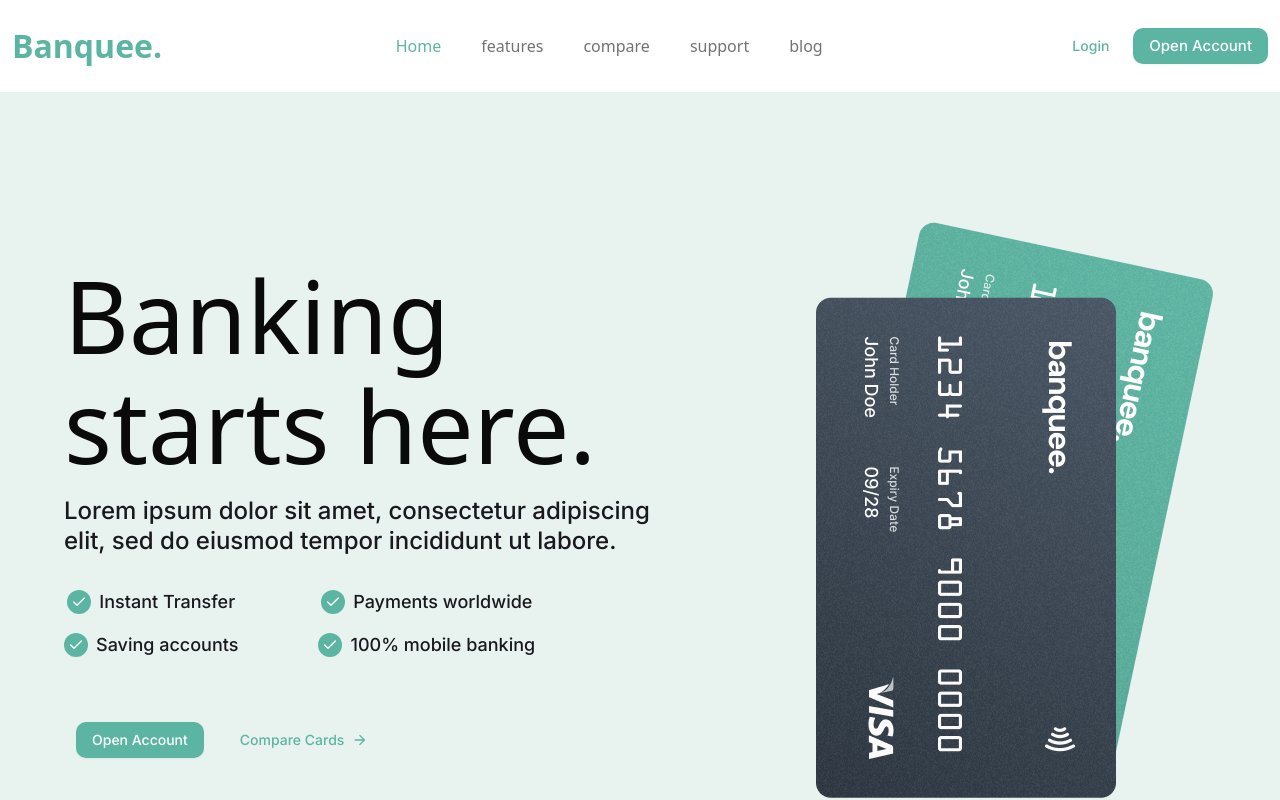
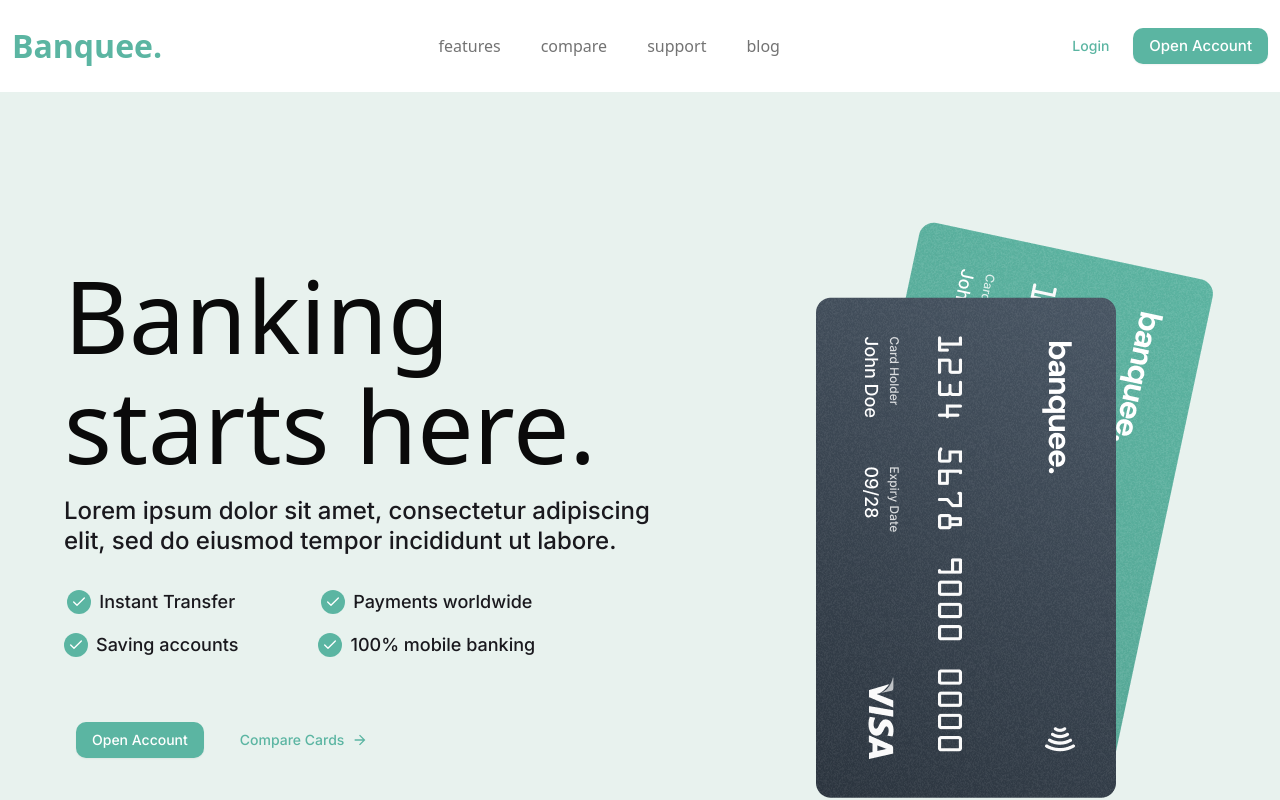
Before and after one commit to mdraseltalukder/banque-project, a Next.js app: page / in a window 1280 px wide. Shown: the top 800 px of the page. Built offline with nearby package versions, Linux system fonts and the light colour scheme.

Commit message:
fix:navbar fixed

```diff
--- a/src/components/ui/layout/Navbar.tsx
+++ b/src/components/ui/layout/Navbar.tsx
@@ -14,10 +14,7 @@ export default function Navbar() {
   console.log(pathname);
 
   const navigator = [
-    {
-      name: "Home",
-      href: "/",
-    },
+
     {
       name: "features",
       href: "/feature",
```
